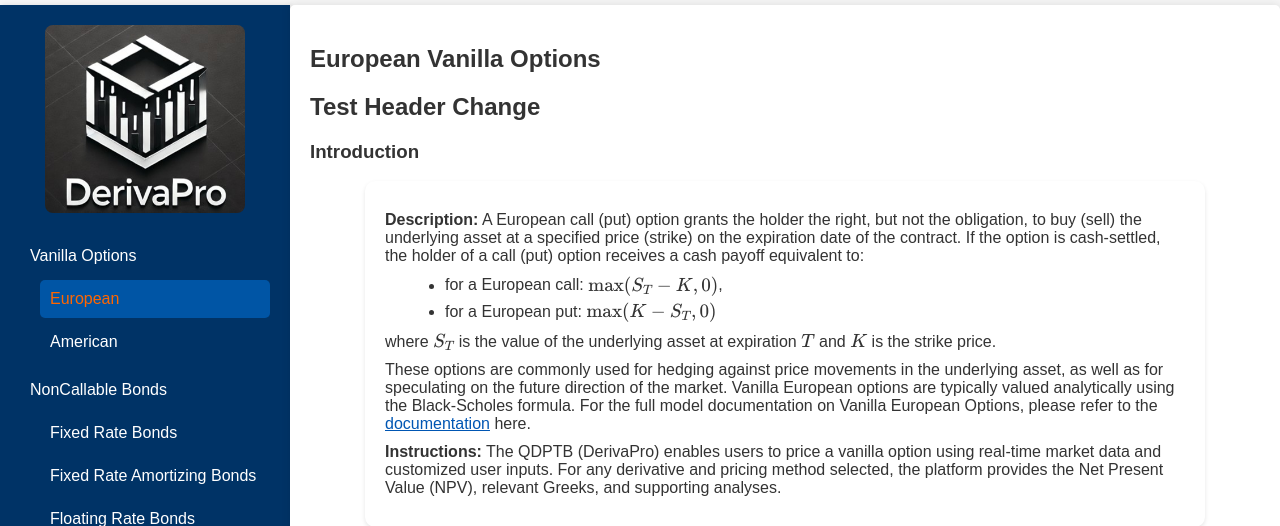
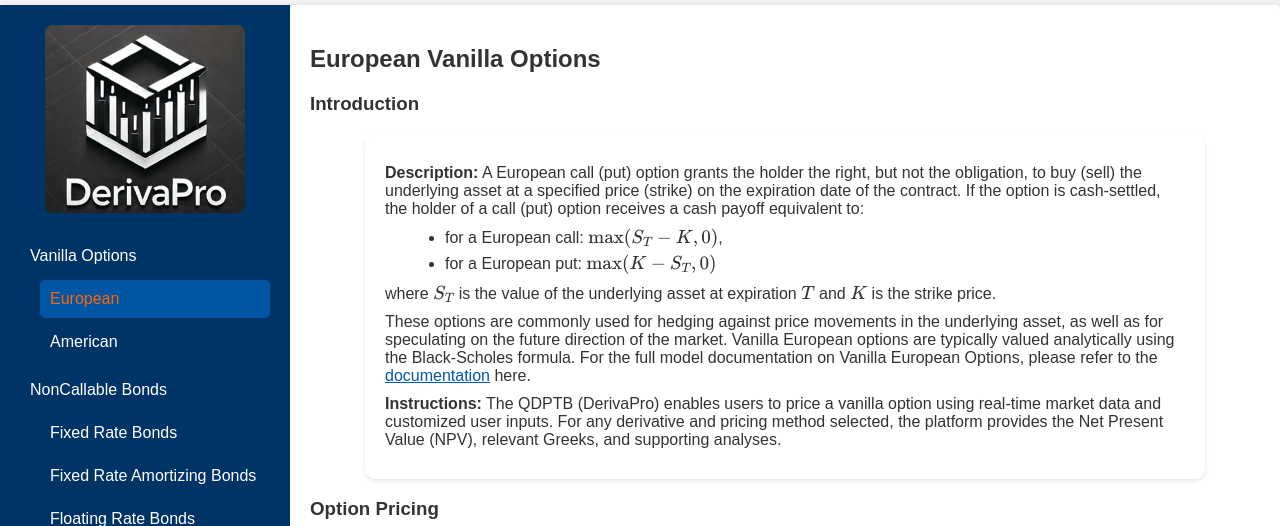
Before and after one commit to derivapro/derivapro-v1, a Flask app: page /vanilla-options/european in a window 1280 px wide. Shown: the part 55-581 px from the top of the page. Run offline with Flask 2, Linux system fonts and the light colour scheme; some libraries are stand-ins or nearby versions.

Commit message:
Deleted header in Euro Options HTML

```diff
--- a/app/templates/european_options.html
+++ b/app/templates/european_options.html
@@ -2,7 +2,6 @@
 
 {% block content %}
 <h2>European Vanilla Options</h2>
-<h2>Test Header Change</h2>
 
 <h3>Introduction</h3>
 
```
Also changed, not shown: app/static/plots/yield_curve_plot_9446f32beba34c9f8e8e0862d7808e8e.png (added).
